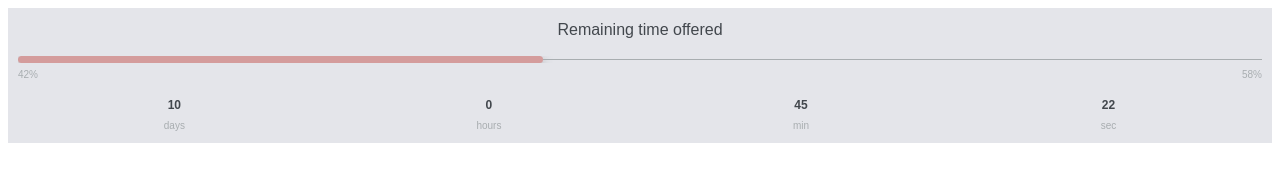
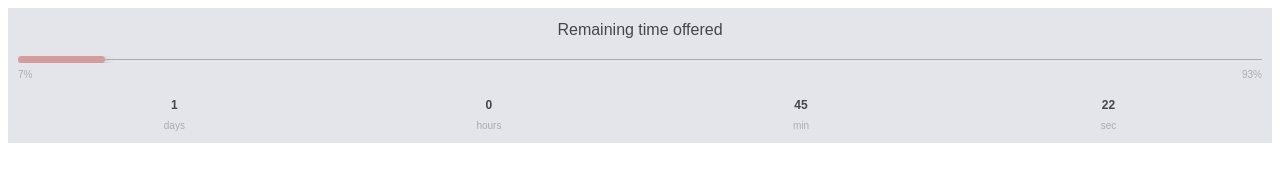
Before and after one commit to iladiro/counter, a website: page assets/template.html in a window 1280 px wide. Drawn offline with Linux system fonts and the light colour scheme.

Commit message:
change classes

```diff
--- a/assets/template.html
+++ b/assets/template.html
@@ -57,7 +57,7 @@
       {
         "container": "#counter",
         "start": "2019/12/01 00:00:00",
-        "end": "2019/12/24 18:56:00"
+        "end": "2019/12/15 18:56:00"
       }
     )
 
```
